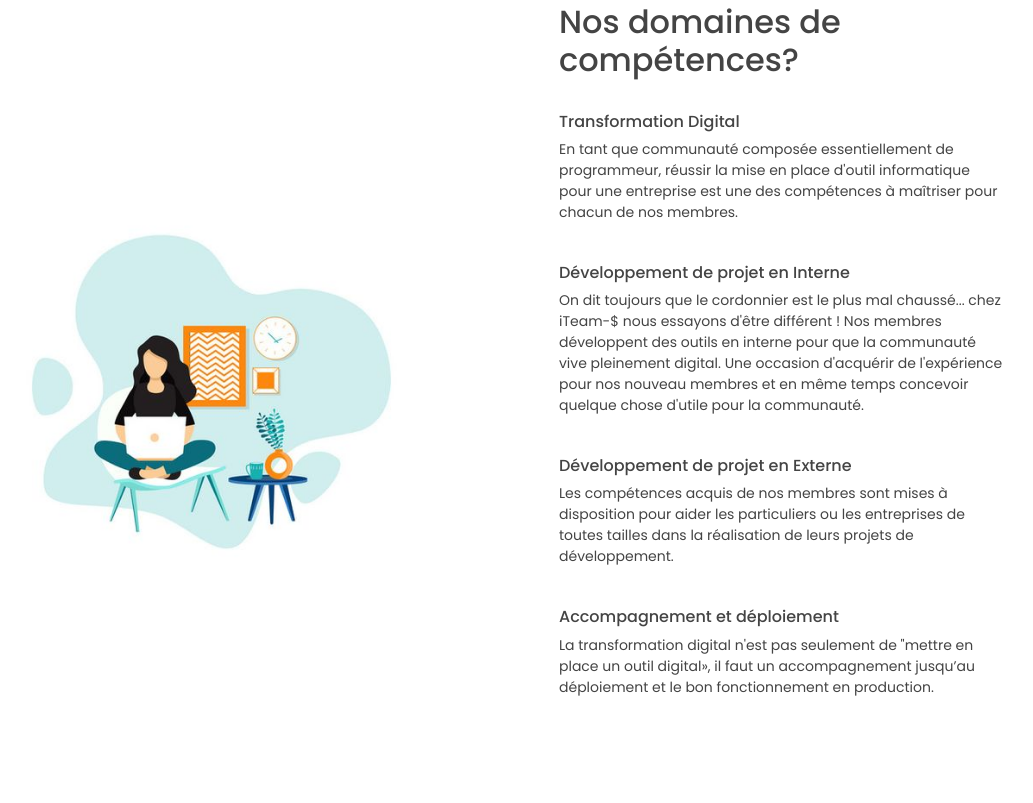
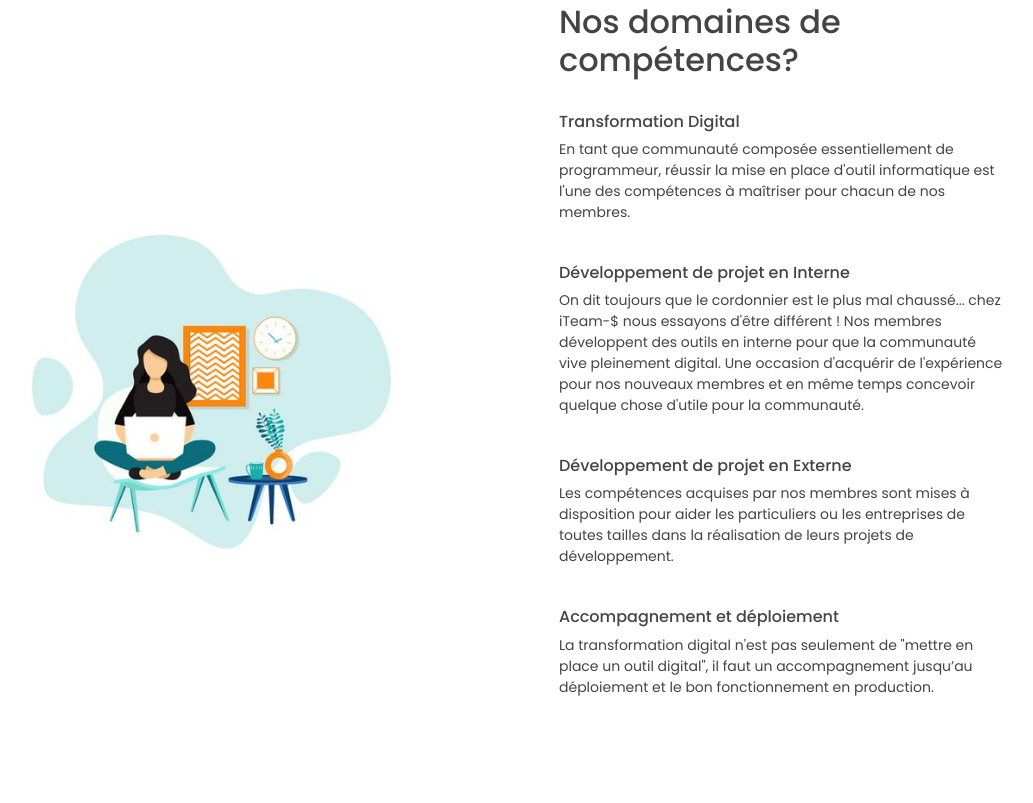
Before and after one commit to iTeam-S/Website, a plain HTML site: page index.html in a window 1280 px wide. Shown: the part 897-1700 px from the top of the page, without its empty margins (191-1224 px from the left). Drawn offline with Linux system fonts and the light colour scheme.

Commit message:
[FIX]: correction faute d'orthographe

```diff
--- a/index.html
+++ b/index.html
@@ -81,19 +81,19 @@
           <h2>Nos domaines de compétences?</h2>
           <br>
           <h6>Transformation Digital</h6>
-          <p class="text-dom">En tant que communauté composée essentiellement de programmeur, réussir la mise en place d'outil informatique pour une entreprise est une des compétences à maîtriser pour chacun de nos membres. </p>
+          <p class="text-dom">En tant que communauté composée essentiellement de programmeur, réussir la mise en place d'outil informatique est l'une des compétences à maîtriser pour chacun de nos membres. </p>
           <br>
           <h6>Développement de projet en Interne </h6>
           <p class="text-dom">On dit toujours que le cordonnier est le plus mal chaussé... chez iTeam-$ nous essayons d'être différent !
             Nos membres développent des outils en interne pour que la communauté vive pleinement digital.
-            Une occasion d'acquérir de l'expérience pour nos nouveau membres et en même temps concevoir quelque chose d'utile pour la communauté.
+            Une occasion d'acquérir de l'expérience pour nos nouveaux membres et en même temps concevoir quelque chose d'utile pour la communauté.
             </p>
           <br>
           <h6>Développement de projet en Externe</h6>
-          <p class="text-dom">Les compétences acquis de nos membres sont mises à disposition pour aider les particuliers ou les entreprises de toutes tailles dans la réalisation de leurs projets de développement.</p>
+          <p class="text-dom">Les compétences acquises par nos membres sont mises à disposition pour aider les particuliers ou les entreprises de toutes tailles dans la réalisation de leurs projets de développement.</p>
           <br>
           <h6>Accompagnement et déploiement</h6>
-          <p class="text-dom">La transformation digital n'est pas seulement de "mettre en place un outil digital», il faut un accompagnement jusqu’au déploiement et le bon fonctionnement en production.<a href="/#Web-Scraping">Voir Nos Spécialités</a></p>
+          <p class="text-dom">La transformation digital n'est pas seulement de "mettre en place un outil digital", il faut un accompagnement jusqu’au déploiement et le bon fonctionnement en production.<a href="/#Web-Scraping">Voir Nos Spécialités</a></p>
           <br>
         </div>
       </div>
@@ -175,8 +175,7 @@
               </div>
               <div class="table">
                   <h5 class="card-caption">ChatBot Messenger</h5>
-                  <p class="card-description"> C'est aussi une des spécialités de la communauté, créer des bots paramétrés pour délivrer une réponse pré-enregistrée sur a messagerie privée de Facebook.
-                    La communauté a même sortie une librairie open-source en python pour le développement de Chatbot: <a href="https://github.com/iTeam-S/Ampalibe.git">Ampalibe</a>.
+                  <p class="card-description"> C'est aussi une des spécialités de la communauté. La communauté a même sortie une librairie open-source en python pour le développement de Chatbot <a href="https://github.com/iTeam-S/Ampalibe.git">Ampalibe</a>.
                   </p>
               </div>
           </div>
```
